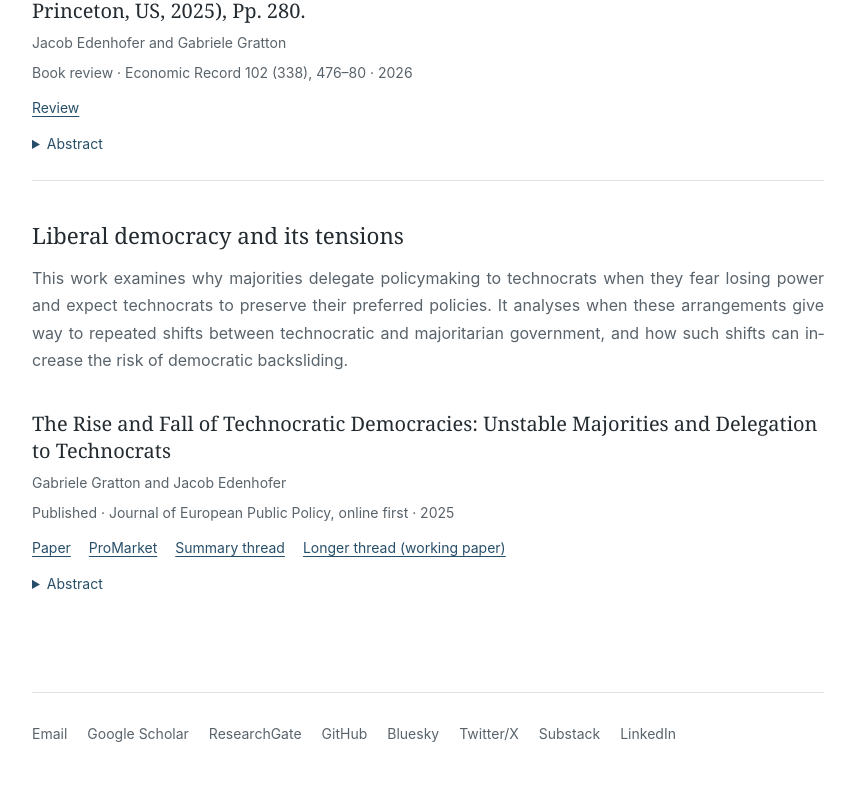
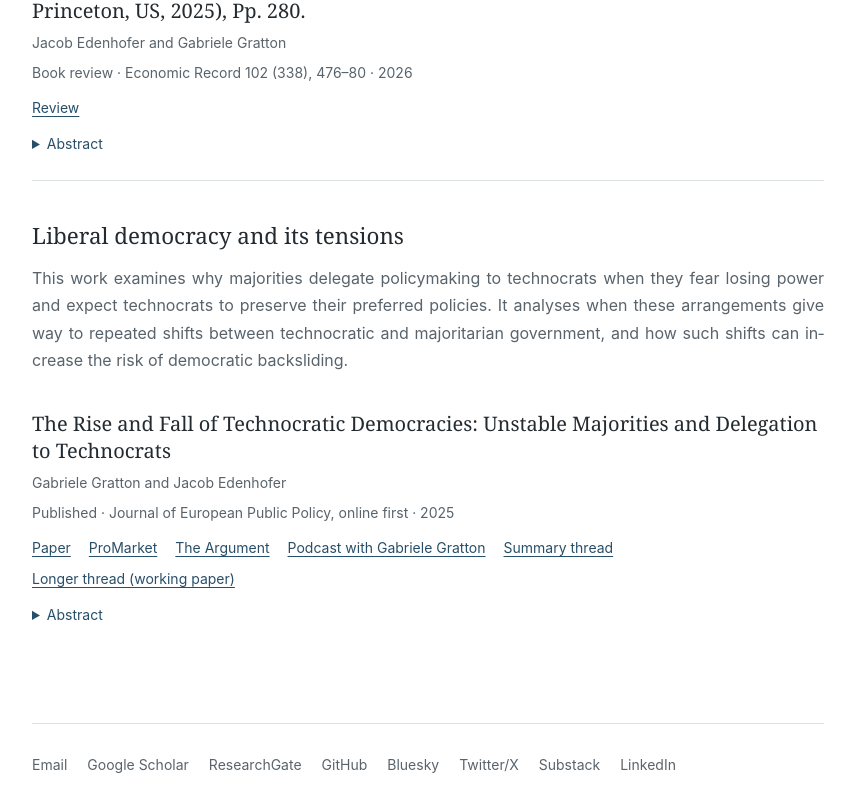
Before and after one commit to jacob-edenhofer/Website, a Next.js app: page /research in a window 1280 px wide. Shown: the part 3787-4599 px from the top of the page, without its empty margins (178-1033 px from the left). Before the commit the page ends 4571 px from the top, so only its background shows below. Built offline with nearby package versions, Linux system fonts and the light colour scheme.

Commit message:
Add Argument coverage of the technocracy paper

```diff
--- a/app/data/research.ts
+++ b/app/data/research.ts
@@ -254,6 +254,8 @@ export const research: ResearchItem[] = [
     links: [
       { label: "Paper", href: "https://doi.org/10.1080/13501763.2025.2576160" },
       { label: "ProMarket", href: "https://www.promarket.org/2025/05/14/behind-populists-anti-technocratic-fervor-and-its-consequences-for-liberal-democracy/" },
+      { label: "The Argument", href: "https://www.theargumentmag.com/p/the-price-of-expertise" },
+      { label: "Podcast with Gabriele Gratton", href: "https://www.theargumentmag.com/p/how-liberal-elite-failure-fueled" },
       { label: "Summary thread", href: "https://threadreaderapp.com/thread/1990822736554307921.html" },
       { label: "Longer thread (working paper)", href: "https://threadreaderapp.com/thread/1886335627974651908.html" },
     ],
```
